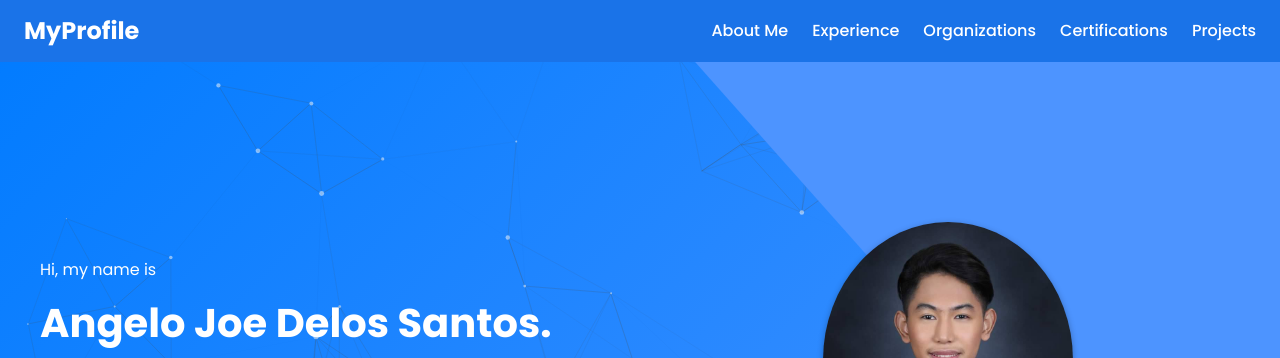
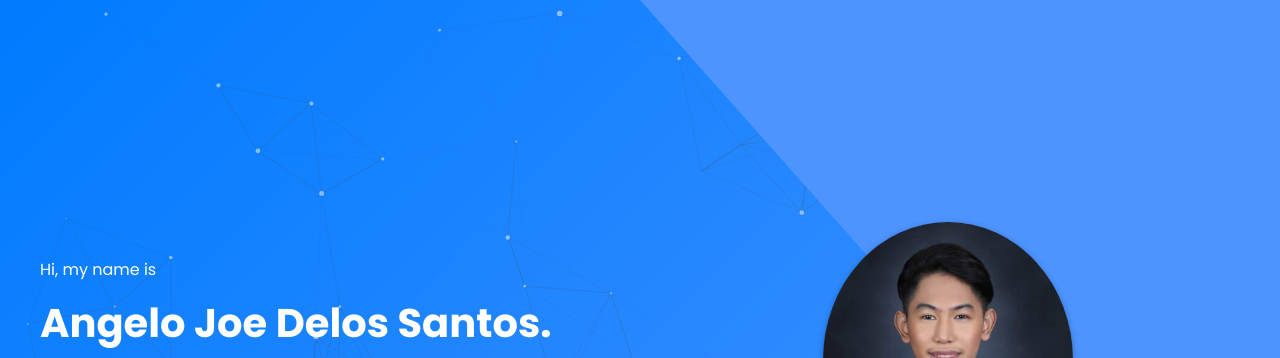
Before and after one commit to angelojoe20/First-Portfolio-Website, a plain HTML site: page index.html in a window 1280 px wide. Shown: the top 358 px of the page. Drawn offline with nearby package versions, Linux system fonts and the light colour scheme; a small style sheet from the web is missing.

Commit message:
updating files

```diff
--- a/assets/script.js
+++ b/assets/script.js
@@ -1,17 +1,14 @@
 document.addEventListener("DOMContentLoaded", function() {
-  // Fallback for AOS initialization
+  // AOS initialization
   if (typeof AOS !== "undefined") {
-    AOS.init({
-      duration: 800,
-      once: false
-    });
+    AOS.init({ duration: 800, once: false });
   } else {
     console.warn("AOS failed to load.");
   }
 
-  // Fallback for Typed.js initialization
+  // Typed.js initialization
   if (typeof Typed !== "undefined") {
-    var typed = new Typed("#typed-text", {
+    new Typed("#typed-text", {
       strings: [
         "I build things for the web.",
         "I'm a Computer Engineering Student specializing in Cloud Engineering & Data Engineering.",
@@ -27,31 +24,18 @@ document.addEventListener("DOMContentLoaded", function() {
     document.getElementById("typed-text").textContent = "I'm a Computer Engineering Student.";
   }
 
-  // Optimize Particles.js for performance
+  // Particles.js initialization
   if (typeof particlesJS !== "undefined") {
     particlesJS("particles-js", {
       particles: {
         number: {
           value: window.innerWidth > 768 ? 80 : 40,
-          density: {
-            enable: true,
-            value_area: 800
-          }
+          density: { enable: true, value_area: 800 }
         },
-        color: {
-          value: "#ffffff"
-        },
-        shape: {
-          type: "circle"
-        },
-        opacity: {
-          value: 0.5,
-          random: false
-        },
-        size: {
-          value: 3,
-          random: true
-        },
+        color: { value: "#ffffff" },
+        shape: { type: "circle" },
+        opacity: { value: 0.5, random: false },
+        size: { value: 3, random: true },
         line_linked: {
           enable: true,
           distance: 150,
@@ -71,25 +55,12 @@ document.addEventListener("DOMContentLoaded", function() {
       interactivity: {
         detect_on: "canvas",
         events: {
-          onhover: {
-            enable: window.innerWidth > 768,
-            mode: "grab"
-          },
-          onclick: {
-            enable: window.innerWidth > 768,
-            mode: "push"
-          }
+          onhover: { enable: window.innerWidth > 768, mode: "grab" },
+          onclick: { enable: window.innerWidth > 768, mode: "push" }
         },
         modes: {
-          grab: {
-            distance: 140,
-            line_linked: {
-              opacity: 1
-            }
-          },
-          push: {
-            particles_nb: 4
-          }
+          grab: { distance: 140, line_linked: { opacity: 1 } },
+          push: { particles_nb: 4 }
         }
       },
       retina_detect: true
@@ -98,7 +69,7 @@ document.addEventListener("DOMContentLoaded", function() {
     console.warn("Particles.js failed to load.");
   }
 
-  // Debounce function for scroll performance
+  // Debounce utility
   const debounce = (func, wait) => {
     let timeout;
     return (...args) => {
@@ -107,69 +78,61 @@ document.addEventListener("DOMContentLoaded", function() {
     };
   };
 
-  // Intersection Observer for navbar sliding effect
-  const nav = document.querySelector(".navbar");
-  const heroSection = document.querySelector(".hero");
-  const observerOptions = {
-    root: null,
-    threshold: 0.5
-  };
+  // Grab navbar and key sections
+  const nav             = document.querySelector(".navbar");
+  const heroSection     = document.getElementById("home");
+  const aboutSection    = document.getElementById("about-me");
+  const projectsSection = document.getElementById("projects");
 
-  const observer = new IntersectionObserver(
-    debounce((entries) => {
-      const heroEntry = entries[0];
-      if (heroEntry.isIntersecting) {
-        nav.classList.add("hidden-nav");
-      } else {
-        nav.classList.remove("hidden-nav");
-      }
-    }, 100),
-    observerOptions
-  );
-
-  if (heroSection) {
-    observer.observe(heroSection);
+  if (!nav || !heroSection || !aboutSection || !projectsSection) {
+    console.warn("Navbar or one of the observed sections not found (#home, #about-me, #projects).");
+    return;
   }
 
-  // New logic for navbar visibility (show/hide based on About Me section)
-  const aboutMeSection = document.querySelector(".about-me-section");
-  const footer = document.querySelector(".footer");
+  // 1) Hero Observer: hide navbar whenever Hero is in view
+  const heroObserver = new IntersectionObserver(entries => {
+    entries.forEach(entry => {
+      if (entry.isIntersecting) {
+        nav.classList.remove("visible");
+      }
+    });
+  }, { root: null, threshold: 0 });
+  heroObserver.observe(heroSection);
 
-  // Ensure navbar is hidden on page load
-  if (nav) {
-    nav.classList.remove("visible");
-  }
+  // 2) About Me Observer: show navbar when About Me enters view
+  const aboutObserver = new IntersectionObserver(entries => {
+    entries.forEach(entry => {
+      if (entry.isIntersecting) {
+        nav.classList.add("visible");
+      }
+    });
+  }, {
+    root: null,
+    threshold: 0.1,
+    rootMargin: "-80px 0px 0px 0px"
+  });
+  aboutObserver.observe(aboutSection);
 
-  // Function to toggle navbar visibility
-  const toggleNavbarVisibility = debounce(() => {
-    if (!aboutMeSection || !footer || !nav) {
-      console.warn("Required elements not found: .about-me-section, .footer, or .navbar");
-      return;
-    }
+  // 3) Projects Observer: hide navbar when Projects fully exit view
+  const projectsObserver = new IntersectionObserver(entries => {
+    entries.forEach(entry => {
+      if (!entry.isIntersecting) {
+        nav.classList.remove("visible");
+      }
+    });
+  }, {
+    root: null,
+    threshold: 0,
+    rootMargin: "0px 0px -100% 0px"
+  });
+  projectsObserver.observe(projectsSection);
 
-    const aboutMeTop = aboutMeSection.offsetTop;
-    const footerTop = footer.offsetTop;
-    const scrollPosition = window.scrollY;
-
-    // Show navbar if the scroll position is at or past the About Me section and before the Footer
-    if (scrollPosition >= aboutMeTop && scrollPosition < footerTop + footer.offsetHeight - window.innerHeight) {
-      nav.classList.add("visible");
-    } else {
-      nav.classList.remove("visible");
-    }
-  }, 100);
-
-  // Initial check for navbar visibility
-  toggleNavbarVisibility();
-
-  // Check on scroll for navbar visibility
-  window.addEventListener("scroll", toggleNavbarVisibility);
-
-  // Dynamic Duration Calculation Function
+  // Dynamic Duration Calculation (unchanged)
   function calculateDuration(startDate, endDate) {
     const start = new Date(startDate);
     const end = endDate === "Present" ? new Date() : new Date(endDate);
-    let months = (end.getFullYear() - start.getFullYear()) * 12 + (end.getMonth() - start.getMonth());
+    let months = (end.getFullYear() - start.getFullYear()) * 12 +
+                 (end.getMonth() - start.getMonth());
     const years = Math.floor(months / 12);
     months = months % 12;
     let result = "";
@@ -178,10 +141,9 @@ document.addEventListener("DOMContentLoaded", function() {
     return result || "Less than 1 mo";
   }
 
-  // Update durations (if applicable, though no elements use this yet)
   document.querySelectorAll('.calc-duration').forEach(span => {
     const start = span.getAttribute('data-start');
-    const end = span.getAttribute('data-end');
+    const end   = span.getAttribute('data-end');
     span.textContent = "· " + calculateDuration(start, end);
   });
 
--- a/assets/style.css
+++ b/assets/style.css
@@ -1,3 +1,5 @@
+/* assets/style.css */
+
 * {
   margin: 0;
   padding: 0;
@@ -10,8 +12,8 @@ html {
 
 body {
   font-family: 'Poppins', sans-serif;
-  background: linear-gradient(135deg, #007BFF 0%, #4D94FF 100%); /* Tech-blue gradient */
-  color: #FFFFFF; /* White text for contrast */
+  background: linear-gradient(135deg, #007BFF 0%, #4D94FF 100%);
+  color: #FFFFFF;
   min-height: 100vh;
   line-height: 1.6;
 }
@@ -19,44 +21,41 @@ body {
 /* Utility Classes */
 .card {
   border-radius: 8px;
-  box-shadow: 0 2px 6px rgba(0, 0, 0, 0.2); /* Slightly darker shadow for contrast */
+  box-shadow: 0 2px 6px rgba(0, 0, 0, 0.2);
 }
 
-/* Sticky Navigation */
 .navbar {
   position: fixed;
   top: 0;
   width: 100%;
-  transition: transform 0.3s ease-in-out, opacity 0.3s ease-in-out; /* Added opacity transition for fade effect */
+  transform: translateY(-100%);
+  opacity: 0;
+  pointer-events: none;
+  transition: transform 0.3s ease-in-out, opacity 0.3s ease-in-out;
   z-index: 999;
-  background: #1A73E8; /* Solid color to match sections */
+  background: #1A73E8;
   display: flex;
   justify-content: space-between;
   align-items: center;
   padding: 0.75rem 1.5rem;
-  opacity: 0; /* Initially hidden */
-  pointer-events: none; /* Prevent interaction when hidden */
 }
 
 .navbar.visible {
-  opacity: 1; /* Show navbar when visible class is added */
-  pointer-events: auto; /* Allow interaction when visible */
-}
-
-.hidden-nav {
-  transform: translateY(-100%);
+  transform: translateY(0);
+  opacity: 1;
+  pointer-events: auto;
 }
 
 .nav-logo a {
   text-decoration: none;
   font-size: 1.5rem;
   font-weight: 700;
-  color: #FFFFFF; /* White text for contrast */
+  color: #FFFFFF;
   transition: color 0.3s;
 }
 
 .nav-logo a:hover {
-  color: #B8BACF; /* Lighter accent for hover */
+  color: #B8BACF;
 }
 
 .nav-links {
@@ -66,14 +65,14 @@ body {
 }
 
 .nav-links a {
-  color: #FFFFFF; /* White text for contrast */
+  color: #FFFFFF;
   text-decoration: none;
   font-weight: 500;
   transition: color 0.3s;
 }
 
 .nav-links a:hover {
-  color: #B8BACF; /* Lighter accent for hover */
+  color: #B8BACF;
 }
 
 @media (max-width: 600px) {
@@ -86,7 +85,7 @@ body {
 /* Hero Section */
 .hero {
   position: relative;
-  background: linear-gradient(135deg, #007BFF 0%, #4D94FF 100%); /* Tech-blue gradient */
+  background: linear-gradient(135deg, #007BFF 0%, #4D94FF 100%);
   padding: 5rem 1rem;
   display: flex;
   align-items: center;
@@ -101,7 +100,7 @@ body {
   right: 0;
   width: 50%;
   height: 100%;
-  background-color: #4D94FF; /* Lighter tech-blue */
+  background-color: #4D94FF;
   clip-path: polygon(0 0, 100% 0, 100% 100%);
   z-index: 1;
 }
@@ -264,7 +263,7 @@ body {
 /* About Me Section */
 .about-me-section {
   position: relative;
-  background: linear-gradient(135deg, #007BFF 0%, #4D94FF 100%); /* Tech-blue gradient */
+  background: linear-gradient(135deg, #007BFF 0%, #4D94FF 100%);
   padding: 2rem 1rem;
   overflow: hidden;
 }
--- a/index.html
+++ b/index.html
@@ -24,8 +24,8 @@
   <link rel="stylesheet" href="https://unpkg.com/aos@2.3.1/dist/aos.css" />
 </head>
 <body>
-  <!-- Navigation Bar -->
-  <nav class="navbar" role="navigation" data-aos="fade-down">
+  <!-- Navigation Bar (AOS removed) -->
+  <nav class="navbar" role="navigation">
     <div class="nav-logo">
       <a href="#home">MyProfile</a>
     </div>
@@ -197,7 +197,7 @@
   <section class="experience-section" id="experience" data-aos="fade-up">
     <h2>Work Experience</h2>
     <div class="experience-grid">
-      <!-- Experience Card 1: Inspiro -->
+      <!-- Inspiro -->
       <div class="experience-card" data-aos="fade-up">
         <a href="https://inspiro.com/" target="_blank" class="company-link">
           <img src="images/inspiro.png" alt="Inspiro Logo" class="company-logo">
@@ -206,9 +206,7 @@
           <h3><a href="https://inspiro.com/" target="_blank">Inspiro Relia Company Inc.</a></h3>
           <p class="role">Seasonal Customer Service Representative</p>
           <p class="dates">March 2022 - May 2022</p>
-          <p class="description">
-            Managed chat sessions, ensured quick responses, and escalated issues when necessary.
-          </p>
+          <p class="description">Managed chat sessions, ensured quick responses, and escalated issues when necessary.</p>
           <div class="skills">
             <span class="skill">Chat Support</span>
             <span class="skill">Customer Service</span>
@@ -217,8 +215,7 @@
           <a href="https://inspiro.com/about/" class="learn-more">Learn More</a>
         </div>
       </div>
-
-      <!-- Experience Card 2: Concentrix -->
+      <!-- Concentrix -->
       <div class="experience-card" data-aos="fade-up">
         <a href="https://www.concentrix.com" target="_blank" class="company-link">
           <img src="images/concentrix.png" alt="Concentrix Logo" class="company-logo">
@@ -227,9 +224,7 @@
           <h3><a href="https://www.concentrix.com" target="_blank">Concentrix CVG Philippines Inc.</a></h3>
           <p class="role">Full-Time Customer Service Representative</p>
           <p class="dates">June 2022 - January 2023</p>
-          <p class="description">
-            Handled financial inquiries, maintained key performance metrics, and achieved high CSAT scores.
-          </p>
+          <p class="description">Handled financial inquiries, maintained key performance metrics, and achieved high CSAT scores.</p>
           <div class="skills">
             <span class="skill">Customer Service</span>
             <span class="skill">Communication Skill</span>
@@ -237,8 +232,7 @@
           <a href="https://www.concentrix.com/about/" class="learn-more">Learn More</a>
         </div>
       </div>
-
-      <!-- Experience Card 3: PESO Manila -->
+      <!-- PESO Manila -->
       <div class="experience-card" data-aos="fade-up">
         <a href="https://www.facebook.com/pesocityofmanila/" target="_blank" class="company-link">
           <img src="images/peso.png" alt="PESO Manila Logo" class="company-logo">
@@ -247,9 +241,7 @@
           <h3><a href="https://www.facebook.com/pesocityofmanila/" target="_blank">Public Employment Service Office of Manila</a></h3>
           <p class="role">Part-Time Clinical Assistant</p>
           <p class="dates">June 2023 - August 2023</p>
-          <p class="description">
-            Organized health records, verified X-ray results, and ensured accurate documentation.
-          </p>
+          <p class="description">Organized health records, verified X-ray results, and ensured accurate documentation.</p>
           <div class="skills">
             <span class="skill">Administrative Support</span>
             <span class="skill">Management Skill</span>
@@ -257,8 +249,7 @@
           <a href="https://www.facebook.com/pesocityofmanila" class="learn-more">Learn More</a>
         </div>
       </div>
-
-      <!-- Experience Card 4: Achieve Without Borders -->
+      <!-- Achieve Without Borders -->
       <div class="experience-card" data-aos="fade-up">
         <a href="https://achievewithoutborders.com/" target="_blank" class="company-link">
           <img src="images/achieve.png" alt="Achieve Without Borders Logo" class="company-logo">
@@ -267,9 +258,7 @@
           <h3><a href="https://achievewithoutborders.com/" target="_blank">Achieve Without Borders Inc.</a></h3>
           <p class="role">Cloud Engineering Intern</p>
           <p class="dates">November 2024 - February 2025</p>
-          <p class="description">
-            Focused on ERP & Odoo infrastructure, optimized performance, and collaborated on Google Cloud solutions.
-          </p>
+          <p class="description">Focused on ERP & Odoo infrastructure, optimized performance, and collaborated on Google Cloud solutions.</p>
           <div class="skills">
             <span class="skill">Google Cloud</span>
             <span class="skill">Odoo</span>
@@ -277,8 +266,7 @@
           <a href="https://achievewithoutborders.com/" class="learn-more">Learn More</a>
         </div>
       </div>
-
-      <!-- Experience Card 5: Delsan Office System Corp. -->
+      <!-- Delsan Office System Corp. -->
       <div class="experience-card" data-aos="fade-up">
         <a href="https://delsanonline.com/about.html" target="_blank" class="company-link">
           <img src="images/delsan.png" alt="Delsan Logo" class="company-logo">
@@ -287,9 +275,7 @@
           <h3><a href="https://delsanonline.com/about.html" target="_blank">Delsan Office System Corp.</a></h3>
           <p class="role">DB Admin Intern</p>
           <p class="dates">February 2025 - March 2025</p>
-          <p class="description">
-            Maintained databases, optimized data retrieval, and troubleshot printer issues.
-          </p>
+          <p class="description">Maintained databases, optimized data retrieval, and troubleshot printer issues.</p>
           <div class="skills">
             <span class="skill">Quality Testing</span>
             <span class="skill">Database Administration</span>
@@ -304,7 +290,7 @@
   <section id="certifications" class="certifications-section" data-aos="fade-up">
     <h2>Certifications</h2>
     <div class="certifications-grid">
-      <!-- Certification Card 1 -->
+      <!-- AWS CCP -->
       <article class="cert-card">
         <div class="cert-image">
           <a href="https://www.credly.com/badges/ac3f5eed-59d9-4894-b1e6-4c27ba816446/public_url" target="_blank">
@@ -322,8 +308,7 @@
           </a>
         </div>
       </article>
-
-      <!-- Certification Card 2 -->
+      <!-- AI Fundamentals -->
       <article class="cert-card">
         <div class="cert-image">
           <a href="https://www.datacamp.com/skill-verification/AIF0027125905030" target="_blank">
@@ -332,16 +317,13 @@
         </div>
         <div class="cert-info">
           <h3>AI Fundamentals Certificate</h3>
-          <p class="cert-dates">
-            Passed: November 2024
-          </p>
+          <p class="cert-dates">Passed: November 2024</p>
           <a class="verify-button" href="https://www.datacamp.com/skill-verification/AIF0027125905030" target="_blank">
             Verify Certificate
           </a>
         </div>
       </article>
-
-      <!-- Certification Card 3 -->
+      <!-- Data Literacy -->
       <article class="cert-card">
         <div class="cert-image">
           <a href="https://www.datacamp.com/skill-verification/DL0033130428625" target="_blank">
@@ -350,9 +332,7 @@
         </div>
         <div class="cert-info">
           <h3>Data Literacy Certificate</h3>
-          <p class="cert-dates">
-            Passed: September 2024
-          </p>
+          <p class="cert-dates">Passed: September 2024</p>
           <a class="verify-button" href="https://www.datacamp.com/skill-verification/DL0033130428625" target="_blank">
             Verify Certificate
           </a>
@@ -365,16 +345,12 @@
   <section id="projects" class="projects-section" data-aos="fade-up">
     <h2>School Projects</h2>
     <div class="projects-grid">
-      <!-- Project 1 -->
+      <!-- VendoMedicine -->
       <div class="project-card" data-aos="fade-up">
         <img src="images/vendomed.png" alt="VendoMedicine Project Screenshot" class="project-image" />
         <div class="project-content">
           <h3>VendoMedicine</h3>
-          <p>
-            VendoMed is an IoT-powered vending machine designed to dispense OTC medications
-            through an automated, user-friendly interface. It features real-time inventory tracking,
-            multiple payment options, and an RFID-based reward system.
-          </p>
+          <p>VendoMed is an IoT-powered vending machine designed to dispense OTC medications through an automated, user-friendly interface. It features real-time inventory tracking, multiple payment options, and an RFID-based reward system.</p>
           <div class="project-tags">
             <span class="tag flutter">Flutter</span>
             <span class="tag sqlite">SQLite</span>
@@ -386,16 +362,12 @@
           </a>
         </div>
       </div>
-
-      <!-- Project 2 -->
+      <!-- Library Management System -->
       <div class="project-card" data-aos="fade-up">
         <img src="images/libtech.png" alt="Library Management System Screenshot" class="project-image" />
         <div class="project-content">
           <h3>Library Management System (Legarda Elementary School)</h3>
-          <p>
-            Developed a system to streamline book tracking and database management for
-            Legarda Elementary School, improving operational efficiency.
-          </p>
+          <p>Developed a system to streamline book tracking and database management for Legarda Elementary School, improving operational efficiency.</p>
           <div class="project-tags">
             <span class="tag qtcreator">QtCreator</span>
             <span class="tag sqlite">SQLite</span>
```
